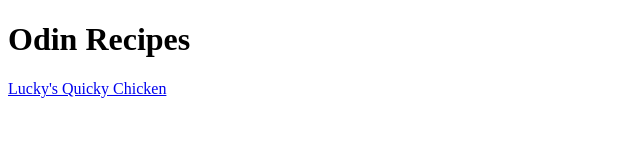
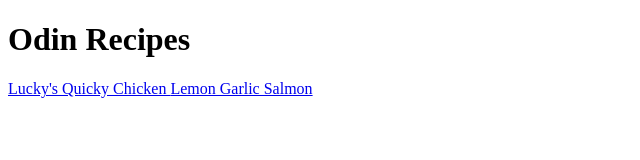
Before and after one commit to KelseyCooper9/odin-recipes, a plain HTML site: page index.html in a window 1280 px wide. Shown: the whole page, without its empty margins (0-640 px from the left). Drawn offline with Linux system fonts and the light colour scheme.

Commit message:
Attach url to lemon garlic salmon

```diff
--- a/index.html
+++ b/index.html
@@ -7,5 +7,6 @@
     <body>
         <h1> Odin Recipes</h1>
         <a href="recipes/quicky_chicken.html" > Lucky's Quicky Chicken </a>
+        <a href="./recipes/lemon_garlic_salmon.html"> Lemon Garlic Salmon</a>
     </body>
 </html>
```
